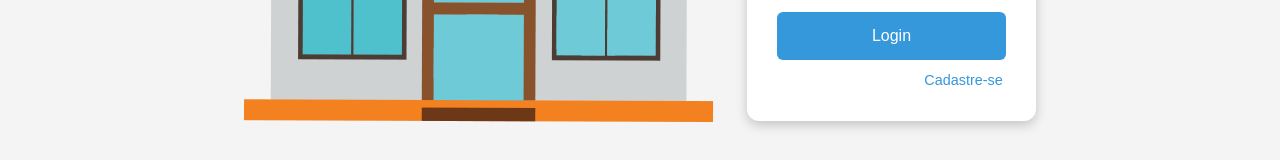
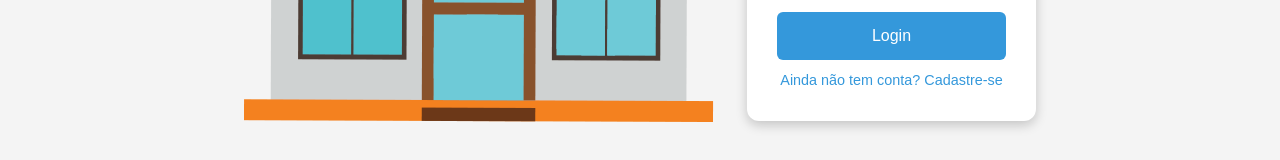
Before and after one commit to GermainLacerda/ProjetoMarketPlace, a React (Vite) app: page /ProjetoMarketPlace/login in a window 1280 px wide. Shown: the part 375-535 px from the top of the page. Built offline with nearby package versions, Linux system fonts and the light colour scheme; a web font is replaced by a local one.

Commit message:
Ajuste de rota para o login e cadastro

```diff
--- a/src/components/layouts/NavBar.jsx
+++ b/src/components/layouts/NavBar.jsx
@@ -49,8 +49,12 @@ const NavBar = ({ onFilterChange, onSearchChange, currentSearch , cartItemCount}
           </button> */}
         </form>
         <div className='loginLinksAndCart '>
-          <a href="/login" className='loginLink'><IoIosLogIn />Login</a>
-          <a href="/register" className='loginLink'><PiNotebookDuotone />Cadastro</a>
+          <Link to={"/login"} className='loginLink'>
+            <IoIosLogIn />Login
+          </Link>
+          <Link to={"/register"} className='loginLink'>
+            <PiNotebookDuotone />Cadastro
+          </Link>
           <CartIcon count={cartItemCount}/>
         </div>
       </div>
--- a/src/pages/userManagement/login.css
+++ b/src/pages/userManagement/login.css
@@ -61,6 +61,7 @@
   text-align: center;
   margin-top: 10px;
   font-size: 0.9rem;
+  color: #FCA311;
 }
 
 .auth-link a {
--- a/src/pages/userManagement/login.jsx
+++ b/src/pages/userManagement/login.jsx
@@ -1,5 +1,7 @@
-import {React}  from 'react'
+import { React } from 'react'
 import { useNavigate } from 'react-router-dom';
+
+import { Link } from 'react-router-dom'
 
 import './login.css'
 
@@ -28,7 +30,10 @@ const login = () => {
 
           <button onClick={handleLoginClick} type="submit">Login</button>
           <p class="auth-link">
-            Ainda não tem conta? <a href="/register">Cadastre-se</a>
+            <Link to={"/register"}>
+              Ainda não tem conta?
+              Cadastre-se
+            </Link>
           </p>
         </form>
 
```
